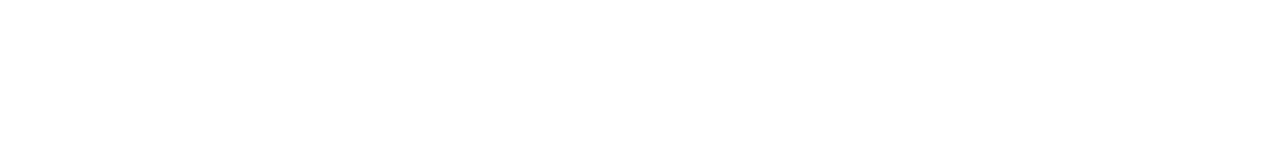
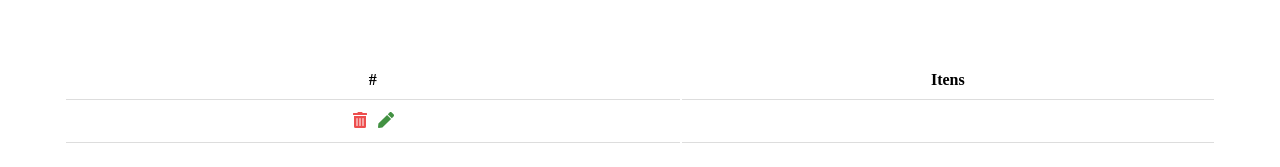
Before and after one commit to gabrielgl9/todo-list-react, a React (Create React App) app: page / in a window 1280 px wide. Both pictures are taken after a click on the button "Salvar". Shown: the part 201-368 px from the top of the page. Built offline with nearby package versions, Linux system fonts and the light colour scheme.

Commit message:
finish todo with edit and remove items

```diff
--- a/package.json
+++ b/package.json
@@ -8,6 +8,7 @@
     "@testing-library/user-event": "^13.5.0",
     "react": "^17.0.2",
     "react-dom": "^17.0.2",
+    "react-icons": "^4.3.1",
     "react-scripts": "5.0.0",
     "styled-components": "^5.3.3",
     "web-vitals": "^2.1.4"
--- a/src/components/index.js
+++ b/src/components/index.js
@@ -2,4 +2,5 @@
 export { default as Textfield } from "./textfield";
 export { default as Navbar } from "./navbar";
 export { default as Button } from "./button";
+export { default as Table } from "./table";
 export { default as List } from "./list";
--- /dev/null
+++ b/src/components/table/index.js
@@ -0,0 +1,38 @@
+import React from "react";
+import { FaTrashAlt, FaPen } from "react-icons/fa";
+import { TableStyled } from "./styles";
+
+const Table = ({headers, items, removeItem, editItem}) => {
+
+    return (
+        <TableStyled>
+            <table>
+                <thead>
+                    <tr>
+                        {headers && headers.map((header, index) => (
+                            <th key={index}>
+                                {header}
+                            </th>
+                        ))}
+                    </tr>
+                </thead>
+                <tbody>
+                    {items && items.map((item, index) => (
+                        <tr key={index}>
+                            <td className="actions">
+                                <FaTrashAlt onClick={() => removeItem(index)}></FaTrashAlt>
+                                <FaPen onClick={() => editItem(index)}></FaPen>
+                            </td>
+
+                            <td>
+                                {item}
+                            </td>
+                        </tr>
+                    ))}
+                </tbody>
+            </table>
+        </TableStyled>
+    )
+}
+
+export default Table;
--- /dev/null
+++ b/src/components/table/styles.js
@@ -0,0 +1,32 @@
+import styled from "styled-components";
+
+export const TableStyled = styled.div`
+    display: flex;
+    align-items: center;
+    justify-content: center;
+    width: 100%;
+
+    .actions {
+        cursor: pointer;
+    }
+
+    .actions svg:first-child {
+        color: #ed4e4e;
+        padding-right: 5px;
+    }
+
+    .actions svg:last-child {
+        padding-left: 5px;
+        color: #429142;
+    }
+
+    table {
+        width: 100%;
+    }
+
+    td, th {
+        border-bottom: 1px solid #ddd;
+        text-align: center;
+        padding: 10px;
+    }
+`;
--- a/src/components/textfield/index.js
+++ b/src/components/textfield/index.js
@@ -5,7 +5,7 @@
 
     return (
         <TextfieldStyled>
-            <input type={type} name={name} value={value} onChange={handleChange} autocomplete={autocomplete}/>
+            <input type={type} name={name} value={value} onChange={handleChange} autoComplete={autocomplete}/>
         </TextfieldStyled>
     );
 }
--- a/src/pages/home/add-todo/index.js
+++ b/src/pages/home/add-todo/index.js
@@ -1,4 +1,4 @@
-import React, {useState, useContext} from "react";
+import React, {useState, useContext, useEffect} from "react";
 import { Button, Textfield } from "../../../components";
 import TodoContext from "../../../providers/todo-context";
 import { AddTodoStyled } from "./styles";
@@ -6,14 +6,29 @@
 const AddTodo = () => {
 
     const [newItem, setNewItem] = useState('');
-    const { items, setItems } = useContext(TodoContext)
+    const { items, setItems, editIndex, setEditIndex } = useContext(TodoContext)
+
+
+    useEffect(() => {
+        if (editIndex !== null) {
+            setNewItem(items[editIndex]);
+        }
+      }, [editIndex, items]);
+
 
     const handleChangeNewItem = (event) => {
         setNewItem(event.target.value);
     };
 
     const submitNewItem = () => {
-        setItems([...items, newItem]);
+        const itemsAux = [...items];
+        if (editIndex !== null) {
+            itemsAux[editIndex] = newItem;
+            setEditIndex(null)
+        } else {
+            itemsAux.push(newItem);
+        }
+        setItems(itemsAux);
         setNewItem('');
     };
 
--- a/src/pages/home/index.js
+++ b/src/pages/home/index.js
@@ -7,9 +7,10 @@
 const Home = () => {
 
     const [items, setItems] = useState([]);
+    const [editIndex, setEditIndex] = useState(null);
 
     return (
-        <TodoContext.Provider value={{items, setItems}}>
+        <TodoContext.Provider value={{items, setItems, editIndex, setEditIndex}}>
             <Navbar logo="My to-do list"></Navbar>
             <Container>
                 <AddTodo></AddTodo>
--- a/src/pages/home/list-todo/index.js
+++ b/src/pages/home/list-todo/index.js
@@ -1,14 +1,29 @@
 import React, { useContext } from "react";
-import { List } from "../../../components";
+import { Table } from "../../../components";
 import TodoContext from "../../../providers/todo-context";
 import { ListTodoStyled } from "./styles";
 
 const ListTodo = () => {
-    const { items } = useContext(TodoContext)
+    const { items, setItems, setEditIndex } = useContext(TodoContext)
+
+    const remove = (index) => {
+        const itemsAux = [...items];
+        itemsAux.splice(index, 1);
+        setItems(itemsAux);
+    }
+
+    const edit = (index) => {
+        setEditIndex(index);
+    }
 
     return (
         <ListTodoStyled>
-            <List items={items}></List>
+            <Table
+                headers={['#', 'Itens']}
+                items={items}
+                removeItem={remove}
+                editItem={edit}>
+            </Table>
         </ListTodoStyled>
     );
 }
```
Also changed, not shown: 1 other file (tests, documents, lock files or other folders).
